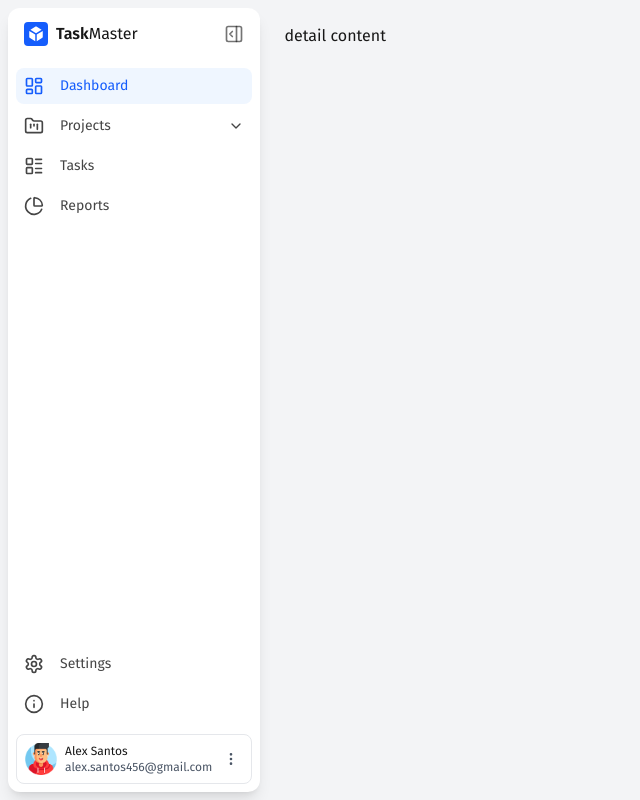
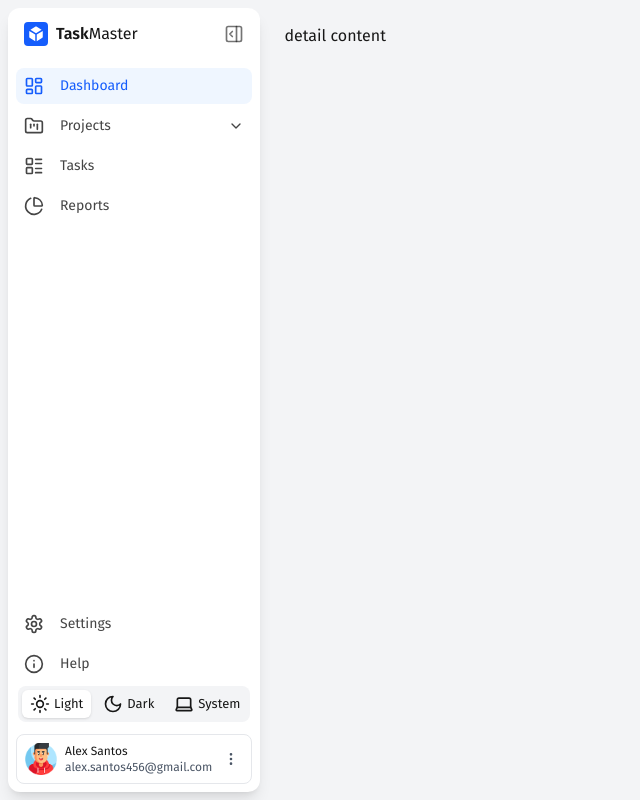
Before and after one commit to alexsantosquispe/taskmaster, a React (Vite) app: page / in a window 1280 px wide. Shown: the whole page, without its empty margins (0-640 px from the left). Built offline with nearby package versions, Linux system fonts and the light colour scheme.

Commit message:
Theme button icons

```diff
--- /dev/null
+++ b/src/components/atoms/ThemeButton/ThemeButton.tsx
@@ -0,0 +1,62 @@
+import cn from 'clsx';
+import { useState, type ReactNode } from 'react';
+import { twMerge } from 'tailwind-merge';
+import { Theme, type ThemeType } from '../../../contexts/ThemeContext';
+import { LaptopIcon, MoonIcon, SunIcon } from '../../../icons';
+
+const THEME_BUTTONS: { id: ThemeType; label: string; icon: ReactNode }[] = [
+  {
+    id: 'light',
+    label: 'Light',
+    icon: <SunIcon />
+  },
+  {
+    id: 'dark',
+    label: 'Dark',
+    icon: <MoonIcon />
+  },
+  {
+    id: 'system',
+    label: 'System',
+    icon: <LaptopIcon />
+  }
+];
+
+interface ThemeButtonProps {
+  isCollapsed?: boolean;
+}
+
+export const ThemeButton = ({ isCollapsed }: ThemeButtonProps) => {
+  const [activeTheme, setActiveTheme] = useState<ThemeType>(Theme.light);
+
+  return (
+    <div
+      className={twMerge(
+        'flex w-fit transform gap-1 self-center rounded-lg bg-gray-100 p-1 text-[0.8125rem]',
+        cn({
+          'flex-col': isCollapsed,
+          'flex-row': !isCollapsed
+        })
+      )}
+    >
+      {THEME_BUTTONS.map((item) => (
+        <button
+          key={item.id}
+          className={twMerge(
+            'flex max-w-20 items-center gap-1 rounded-md px-2 py-1 hover:cursor-pointer',
+            cn({
+              'bg-white shadow': item.id === activeTheme,
+              'p-1': isCollapsed
+            })
+          )}
+          onClick={() => {
+            setActiveTheme(item.id);
+          }}
+        >
+          <div>{item.icon}</div>
+          {!isCollapsed && <label>{item.label}</label>}
+        </button>
+      ))}
+    </div>
+  );
+};
--- a/src/components/molecules/Sidebar/Sidebar.tsx
+++ b/src/components/molecules/Sidebar/Sidebar.tsx
@@ -9,6 +9,7 @@ import {
   SettingsIcon,
   TasksListIcon
 } from '../../../icons';
+import { ThemeButton } from '../../atoms/ThemeButton/ThemeButton';
 import { UserLoggedItem } from '../../atoms/UserLoggedItem/UserLoggedItem';
 import { SideBarHeader } from './components/SideBarHeader';
 import { SideBarItem } from './components/SideBarItem';
@@ -114,6 +115,8 @@ export const Sidebar = () => {
             />
           ))}
 
+          <ThemeButton isCollapsed={isCollapsed} />
+
           <div className="pt-2">
             <UserLoggedItem {...currentUser} isCollapsed={isCollapsed} />
           </div>
--- /dev/null
+++ b/src/icons/LaptopIcon.tsx
@@ -0,0 +1,22 @@
+import { twMerge } from 'tailwind-merge';
+import type { SvgIconProps } from '../types';
+
+export const LaptopIcon = ({ className }: SvgIconProps) => {
+  return (
+    <svg
+      xmlns="http://www.w3.org/2000/svg"
+      width="24"
+      height="24"
+      viewBox="0 0 24 24"
+      fill="none"
+      stroke="currentColor"
+      stroke-width="2"
+      stroke-linecap="round"
+      stroke-linejoin="round"
+      className={twMerge('size-5', className)}
+    >
+      <path d="M18 5a2 2 0 0 1 2 2v8.526a2 2 0 0 0 .212.897l1.068 2.127a1 1 0 0 1-.9 1.45H3.62a1 1 0 0 1-.9-1.45l1.068-2.127A2 2 0 0 0 4 15.526V7a2 2 0 0 1 2-2z" />
+      <path d="M20.054 15.987H3.946" />
+    </svg>
+  );
+};
--- /dev/null
+++ b/src/icons/MoonIcon.tsx
@@ -0,0 +1,21 @@
+import { twMerge } from 'tailwind-merge';
+import type { SvgIconProps } from '../types';
+
+export const MoonIcon = ({ className }: SvgIconProps) => {
+  return (
+    <svg
+      xmlns="http://www.w3.org/2000/svg"
+      width="24"
+      height="24"
+      viewBox="0 0 24 24"
+      fill="none"
+      stroke="currentColor"
+      stroke-width="2"
+      stroke-linecap="round"
+      stroke-linejoin="round"
+      className={twMerge('size-5', className)}
+    >
+      <path d="M12 3a6 6 0 0 0 9 9 9 9 0 1 1-9-9Z" />
+    </svg>
+  );
+};
--- /dev/null
+++ b/src/icons/SunIcon.tsx
@@ -0,0 +1,29 @@
+import { twMerge } from 'tailwind-merge';
+import type { SvgIconProps } from '../types';
+
+export const SunIcon = ({ className }: SvgIconProps) => {
+  return (
+    <svg
+      xmlns="http://www.w3.org/2000/svg"
+      width="24"
+      height="24"
+      viewBox="0 0 24 24"
+      fill="none"
+      stroke="currentColor"
+      strokeWidth="2"
+      strokeLinecap="round"
+      strokeLinejoin="round"
+      className={twMerge('size-5', className)}
+    >
+      <circle cx="12" cy="12" r="4" />
+      <path d="M12 2v2" />
+      <path d="M12 20v2" />
+      <path d="m4.93 4.93 1.41 1.41" />
+      <path d="m17.66 17.66 1.41 1.41" />
+      <path d="M2 12h2" />
+      <path d="M20 12h2" />
+      <path d="m6.34 17.66-1.41 1.41" />
+      <path d="m19.07 4.93-1.41 1.41" />
+    </svg>
+  );
+};
--- a/src/icons/index.ts
+++ b/src/icons/index.ts
@@ -7,8 +7,11 @@ import { CollapseIcon } from './CollapseIcon';
 import { EllipsisVerticalIcon } from './EllipsisVerticalIcon';
 import { ExpandIcon } from './ExpandIcon';
 import { InfoIcon } from './InfoIcon';
+import { LaptopIcon } from './LaptopIcon';
+import { MoonIcon } from './MoonIcon';
 import { ProjectIcon } from './ProjectIcon';
 import { SettingsIcon } from './SettingsIcon';
+import { SunIcon } from './SunIcon';
 import { TasksListIcon } from './TasksListIcon';
 
 export {
@@ -21,7 +24,10 @@ export {
   EllipsisVerticalIcon,
   ExpandIcon,
   InfoIcon,
+  LaptopIcon,
+  MoonIcon,
   ProjectIcon,
   SettingsIcon,
+  SunIcon,
   TasksListIcon
 };
```
